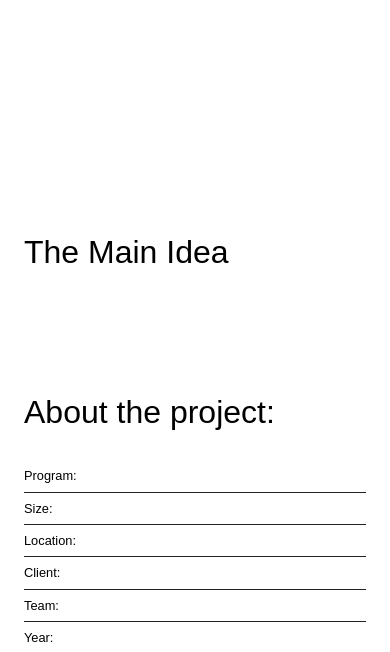
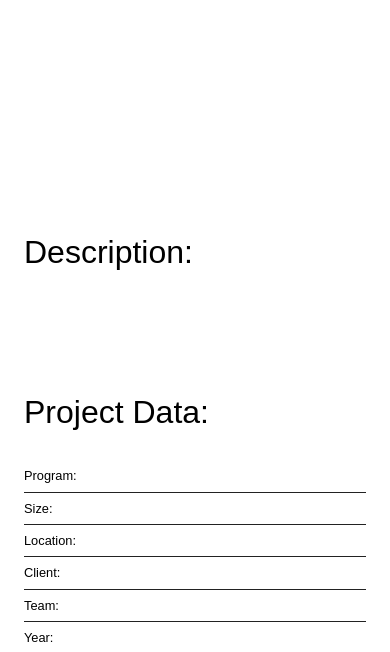
Before and after one commit to Atelier-Entropic/entropic-website, a Django app: template templates/project_detail.html in a window 390 px wide. Shown: the part 640-1292 px from the top of the page. Run offline with Django 5.2, Linux system fonts and the light colour scheme; the template is opened without the code that fills it, so the values that code supplies are empty; some web fonts are replaced.

Commit message:
minor changes

```diff
--- a/static/styles/individual-projects.css
+++ b/static/styles/individual-projects.css
@@ -3,7 +3,7 @@
 /*!OVERALL OVERRIDES**/
 body {
     background: white;
-    overflow-x: hidden;
+    overflow-x: none;
 }
 .static-footer {
   display: block;
--- a/static/styles/projects.css
+++ b/static/styles/projects.css
@@ -227,7 +227,7 @@ body {
     column-gap: 0.5rem;
     padding: 0;
   }
-  .project-title { font-size: 1rem; margin: 0 0 0.5rem 0; }
+  .project-title { font-size: 2rem; margin: 0 0 0.5rem 0; }
 }
 
 /*!RESPONSIVE — TEXT BLOCKS*/
--- a/templates/project_detail.html
+++ b/templates/project_detail.html
@@ -88,11 +88,11 @@
 
     <div class="project-info">
         <div class="text-block fade-on-scroll">
-            <h2>The Main Idea</h2>
+            <h2>Description:</h2>
             {{ project.description|linebreaks }}
         </div>
         <div class="info-block fade-on-scroll">
-            <h2>About the project:</h2>
+            <h2>Project Data:</h2>
             <table>
                 <tr><td>Program:</td><td>{{ project.program }}</td></tr>
                 <tr><td>Size:</td><td>{{ project.size }}</td></tr>
--- a/templates/projects.html
+++ b/templates/projects.html
@@ -118,7 +118,6 @@
                     {% elif project.image_main and project.image_main_is_image %}
                         <img src="{{ project.image_main.url }}" alt="{{ project.title }}">
                     {% endif %}
-
                 </a>
 
                 <div class="overlay">
```
